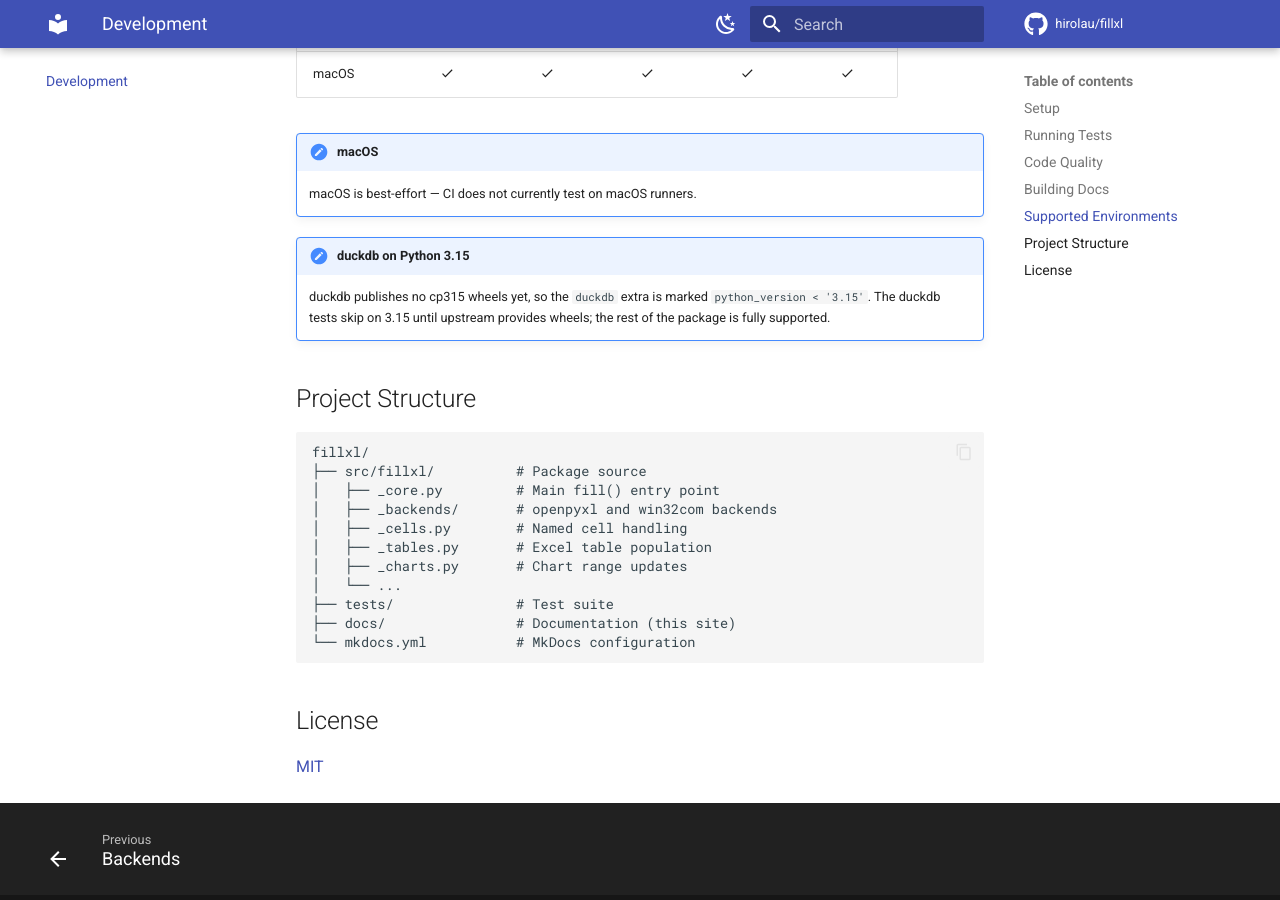
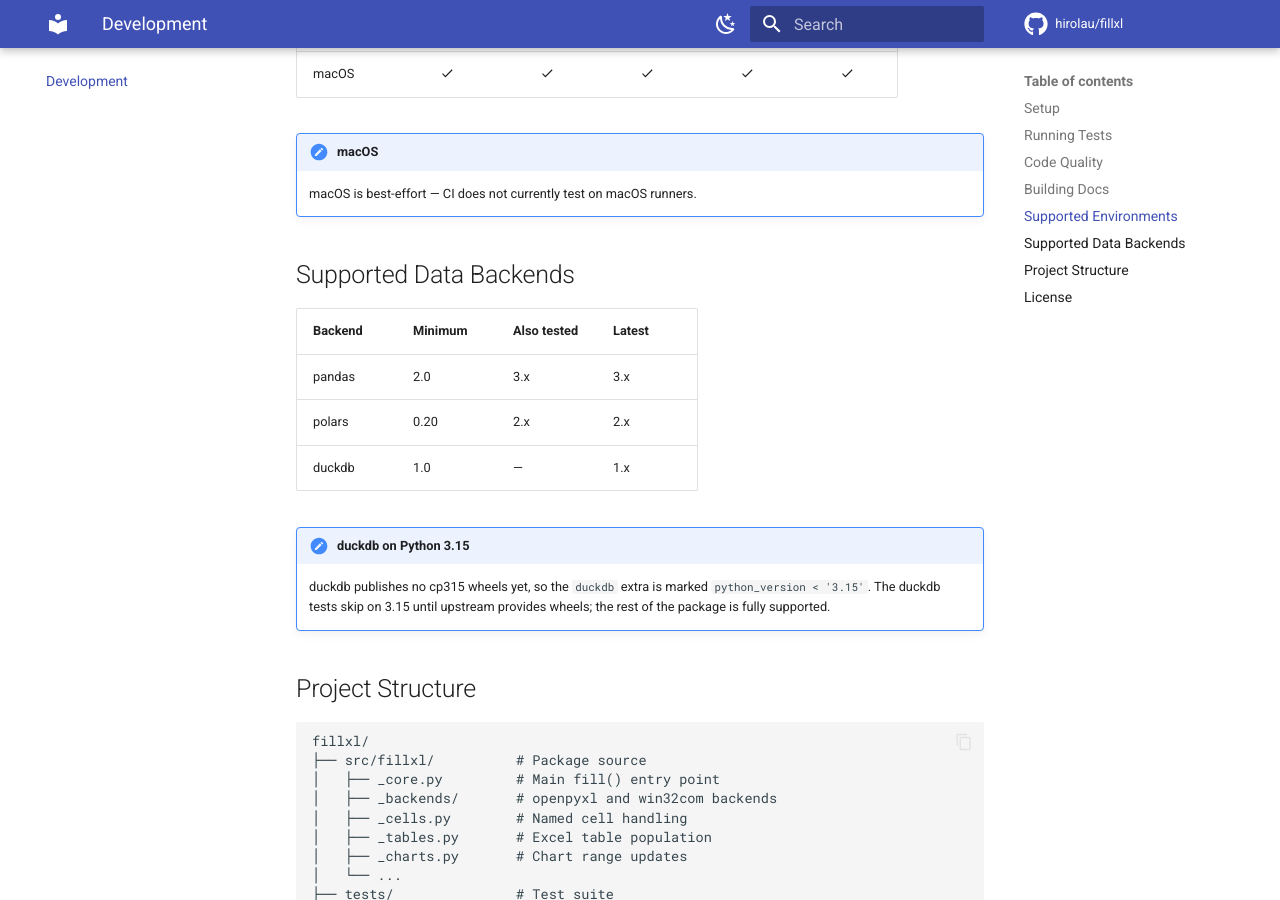
Before and after one commit to hirolau/fillxl, an MkDocs documentation site: the page built from docs/development.md, in a window 1280 px wide and 900 px high, scrolled down 1059 px. Built offline with MkDocs 1.6.1 and Material for MkDocs 9.7.7, drawn with Linux system fonts in a browser that asks for light colours; comment, search, counter and statistics services are not loaded.

Commit message:
build(deps): support polars 2
Move the tested data-backend line to polars 2 (supported lines are now
0.20-2). The runtime extra floor (`polars>=0.20`) is unchanged; only the
dev/test environment, the lockfile, and the documented support matrix
move. No adapter changes were needed: the full suite passes against
polars 2.0.0, so the F3 adapter work stays in its own commit.

Reviewer check: V2 on polars 2.0.0; the lock diff touches only polars and
polars-runtime-32.

Changelog: K1

Co-authored-by: Copilot <223556219+Copilot@users.noreply.github.com>

```diff
--- a/docs/development.md
+++ b/docs/development.md
@@ -44,6 +44,14 @@ uv run mkdocs build        # Build static site to site/
 !!! note "macOS"
     macOS is best-effort — CI does not currently test on macOS runners.
 
+## Supported Data Backends
+
+| Backend | Minimum | Also tested | Latest |
+|---------|---------|-------------|--------|
+| pandas | 2.0 | 3.x | 3.x |
+| polars | 0.20 | 2.x | 2.x |
+| duckdb | 1.0 | — | 1.x |
+
 !!! note "duckdb on Python 3.15"
     duckdb publishes no cp315 wheels yet, so the `duckdb` extra is marked
     `python_version < '3.15'`. The duckdb tests skip on 3.15 until upstream
--- a/pyproject.toml
+++ b/pyproject.toml
@@ -64,7 +64,7 @@ test = [
     "freezegun>=1.5.5",
     "hypothesis>=6.156.3",
     "pandas>=3.0.3",
-    "polars>=1.42.1",
+    "polars>=2.0",
 ]
 
 [tool.hatch.build.targets.wheel]
@@ -91,7 +91,7 @@ dev = [
     "hypothesis>=6.156.3",
     "mypy>=2.1.0",
     "pandas>=3.0.3",
-    "polars>=1.42.1",
+    "polars>=2.0",
     "pyrefly>=1.1.1",
     "ty>=0.0.59",
 ]
```
Also changed, not shown: README.md (+2 -0 lines), 1 other file.
